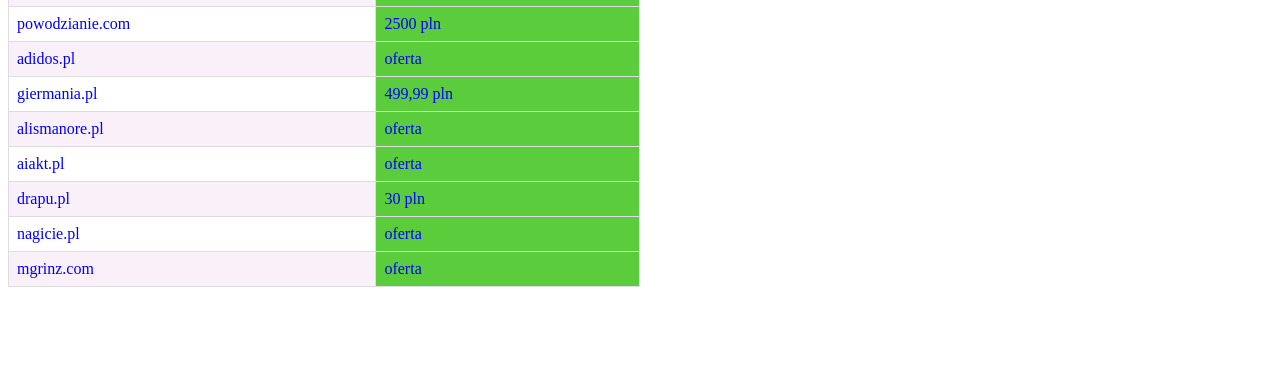
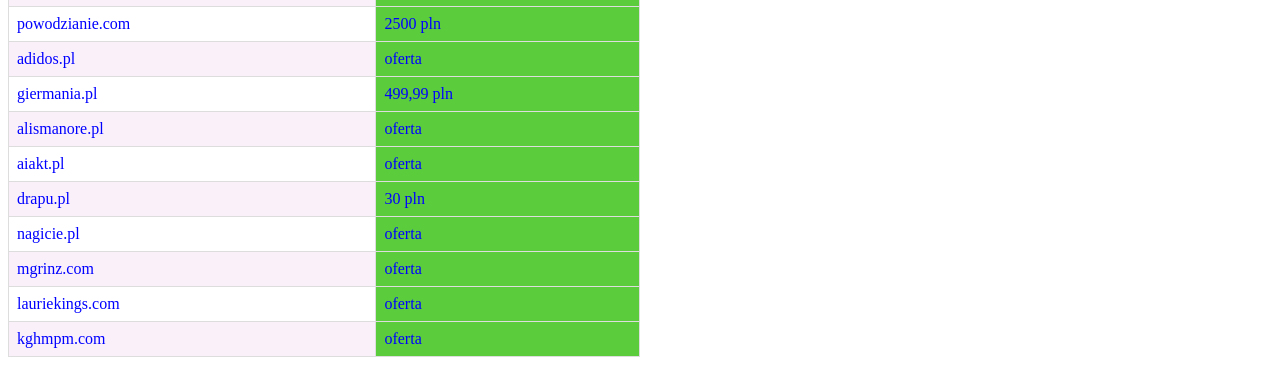
Before and after one commit to mplik/Gie-da-Domen-MPLIK.PL, a plain HTML site: page index.html in a window 1280 px wide. Shown: the part 565-930 px from the top of the page. Before the commit the page ends 860 px from the top, so only its background shows below. Drawn offline with Linux system fonts and the light colour scheme.

Commit message:
Dodano dwa nowe elementy do tabeli w index.html

```diff
--- a/index.html
+++ b/index.html
@@ -88,6 +88,14 @@
                                 <td><a href="https://buy.stripe.com/8wM17pefZ0zb23eeV2">mgrinz.com</a></td>
                                 <td class="highlight"><a href="https://buy.stripe.com/8wM17pefZ0zb23eeV2">oferta</a></td>
                                 </tr>
+                                <tr>
+                                    <td><a href="https://buy.stripe.com/8wM17pefZ0zb23eeV2">lauriekings.com</a></td>
+                                    <td class="highlight"><a href="https://buy.stripe.com/8wM17pefZ0zb23eeV2">oferta</a></td>
+                                    </tr>
+                                    <tr>
+                                        <td><a href="https://buy.stripe.com/8wM17pefZ0zb23eeV2">kghmpm.com</a></td>
+                                        <td class="highlight"><a href="https://buy.stripe.com/8wM17pefZ0zb23eeV2">oferta</a></td>
+                                        </tr>
 </tbody>
 </table>
 <section>
```
